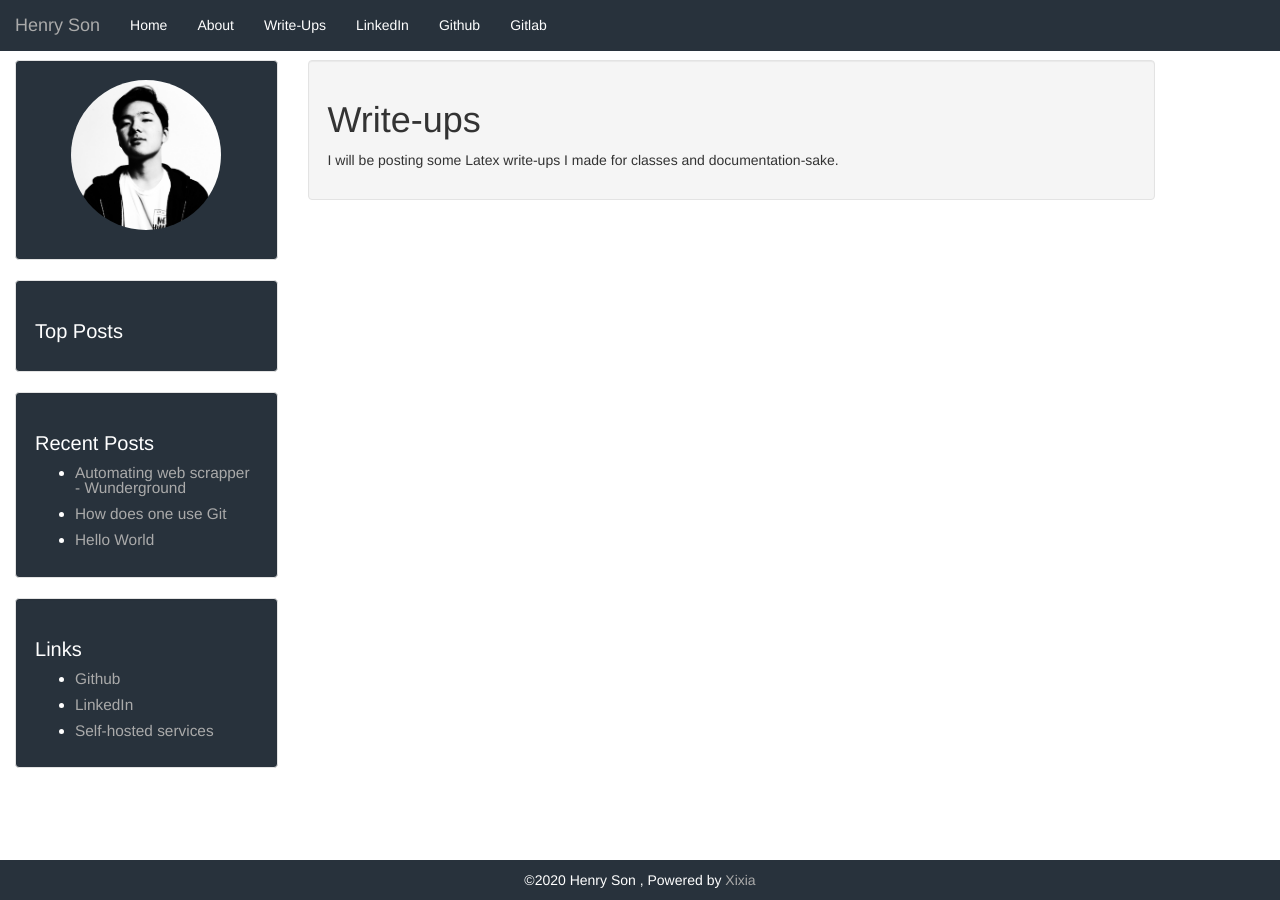
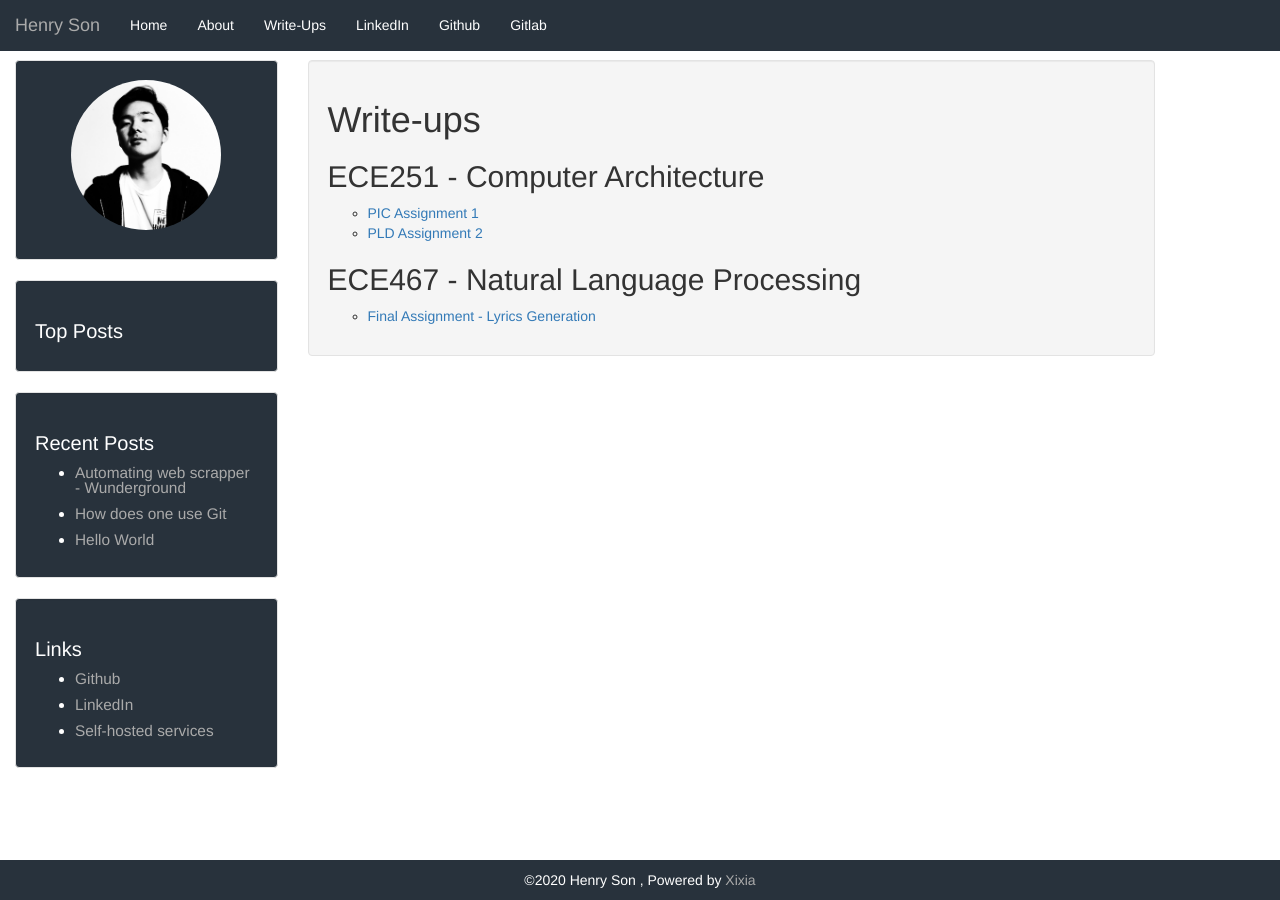
Before and after one commit to sonbyj01/sonbyj01.github.io, a Jekyll site: the page built from writeups.html, in a window 1280 px wide. Built offline with Jekyll 4.4.1, drawn with Linux system fonts in a browser that asks for light colours.

Commit message:
uploaded some write ups from school

```diff
--- a/writeups.html
+++ b/writeups.html
@@ -4,7 +4,13 @@ layout: default
 
 <div class="well">
     <h1>Write-ups</h1>
-    <p>
-        I will be posting some Latex write-ups I made for classes and documentation-sake.
-    </p>
+        <h2>ECE251 - Computer Architecture</h2>
+            <ul type="circle">
+                <li><a href="https://public.sonbyj01.xyz/cooper/ece251-comparch/assignment1/ECE251_Assignment1.pdf">PIC Assignment 1</a></li>
+                <li><a href="https://public.sonbyj01.xyz/cooper/ece251-comparch/assignment2/ECE251_Assignment2.pdf">PLD Assignment 2</a></li>
+            </ul>
+        <h2>ECE467 - Natural Language Processing</h2>
+            <ul type="circle">
+                <li><a href="https://public.sonbyj01.xyz/cooper/ece467-nlp/finalassignment/ECE467_FinalProject.pdf">Final Assignment - Lyrics Generation</a></li>
+            </ul>
 </div>
```
